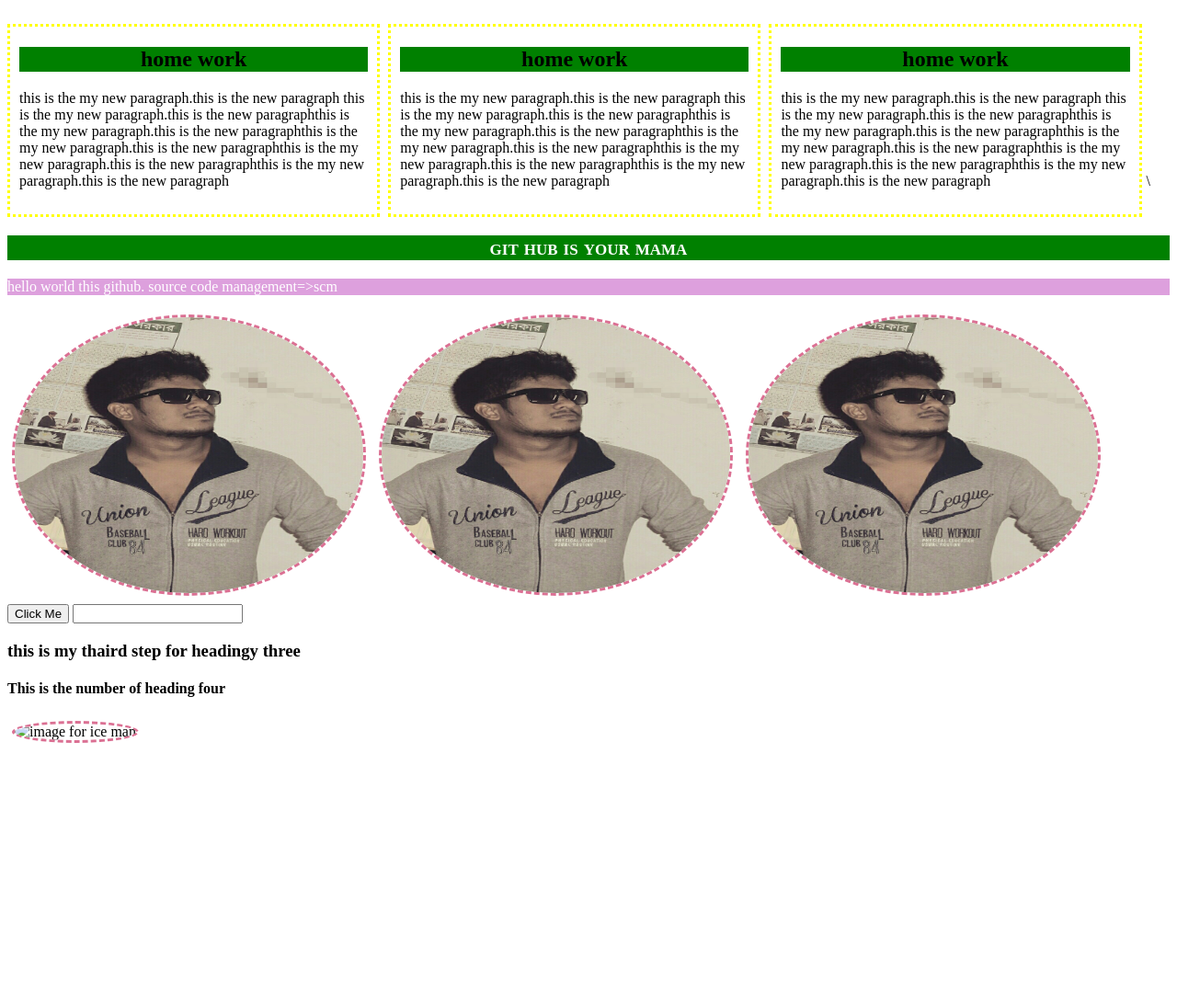
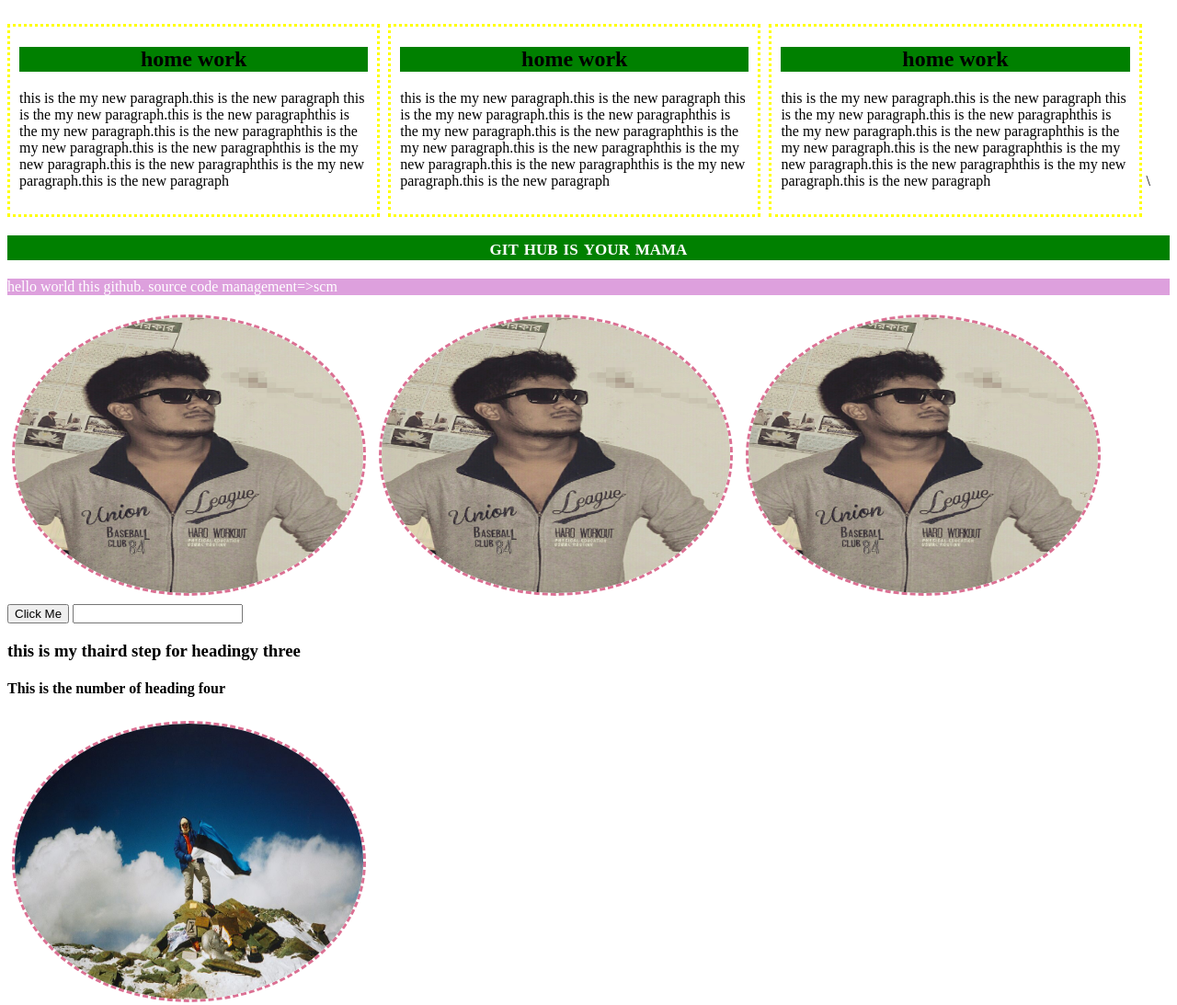
Before and after one commit to Hasan-star-creat/hero-2nd-project, a plain HTML site: page index.html in a window 1280 px wide. Shown: the whole page at 92% size. Before the commit the page ends 821 px from the top, so only its background shows below. Drawn offline with Linux system fonts and the light colour scheme.

Commit message:
added a images

```diff
--- a/index.html
+++ b/index.html
@@ -30,6 +30,6 @@
     <input type="text">
     <h3>this is my thaird step for headingy three</h3>
     <h4>This is the number of heading  four</h4>
-    <img src="onlin.jpg" alt="image for ice man">
+    <img src="images/onlin.jpg" alt="image for ice man">
 </body>
 </html>
```
